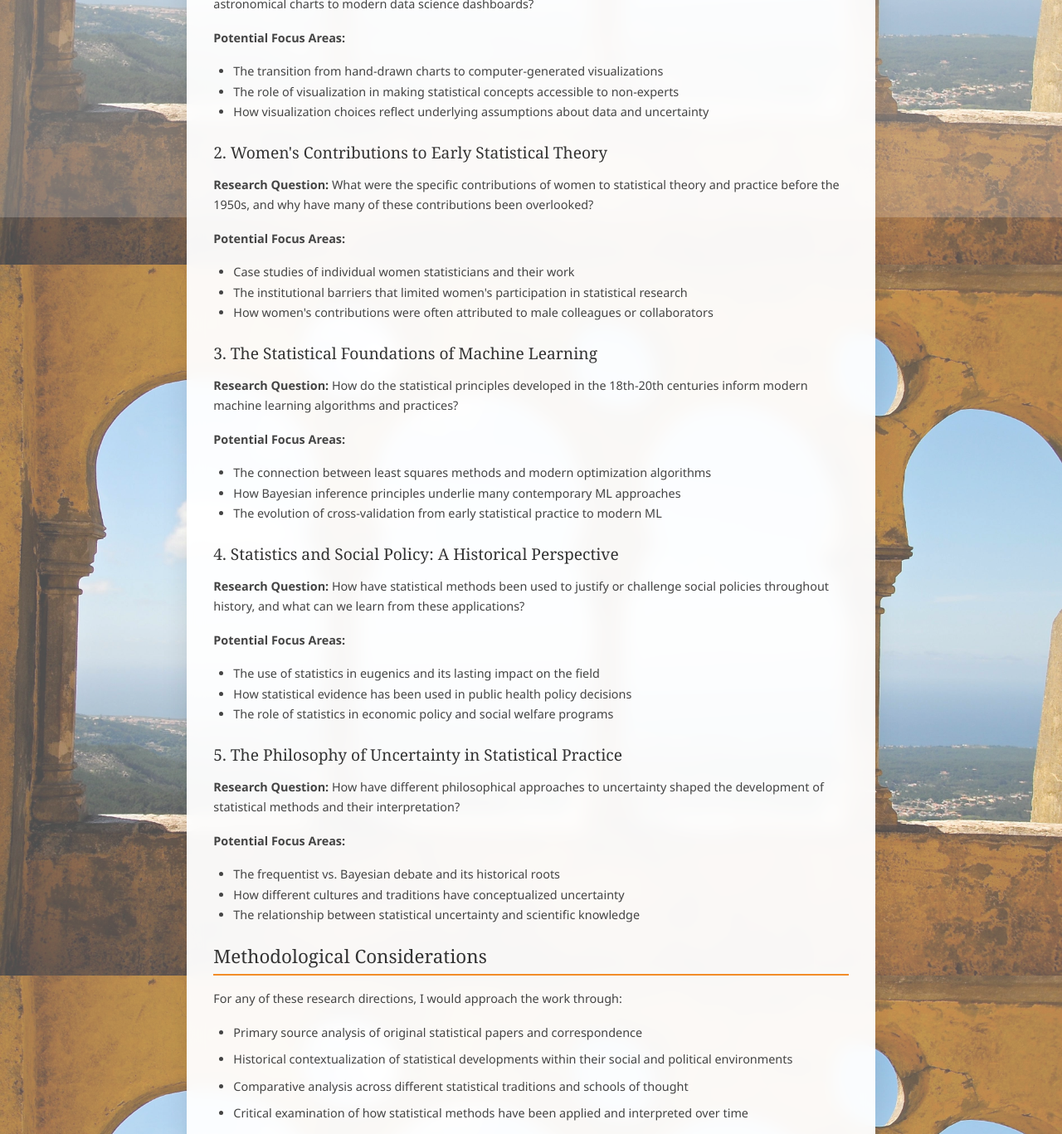
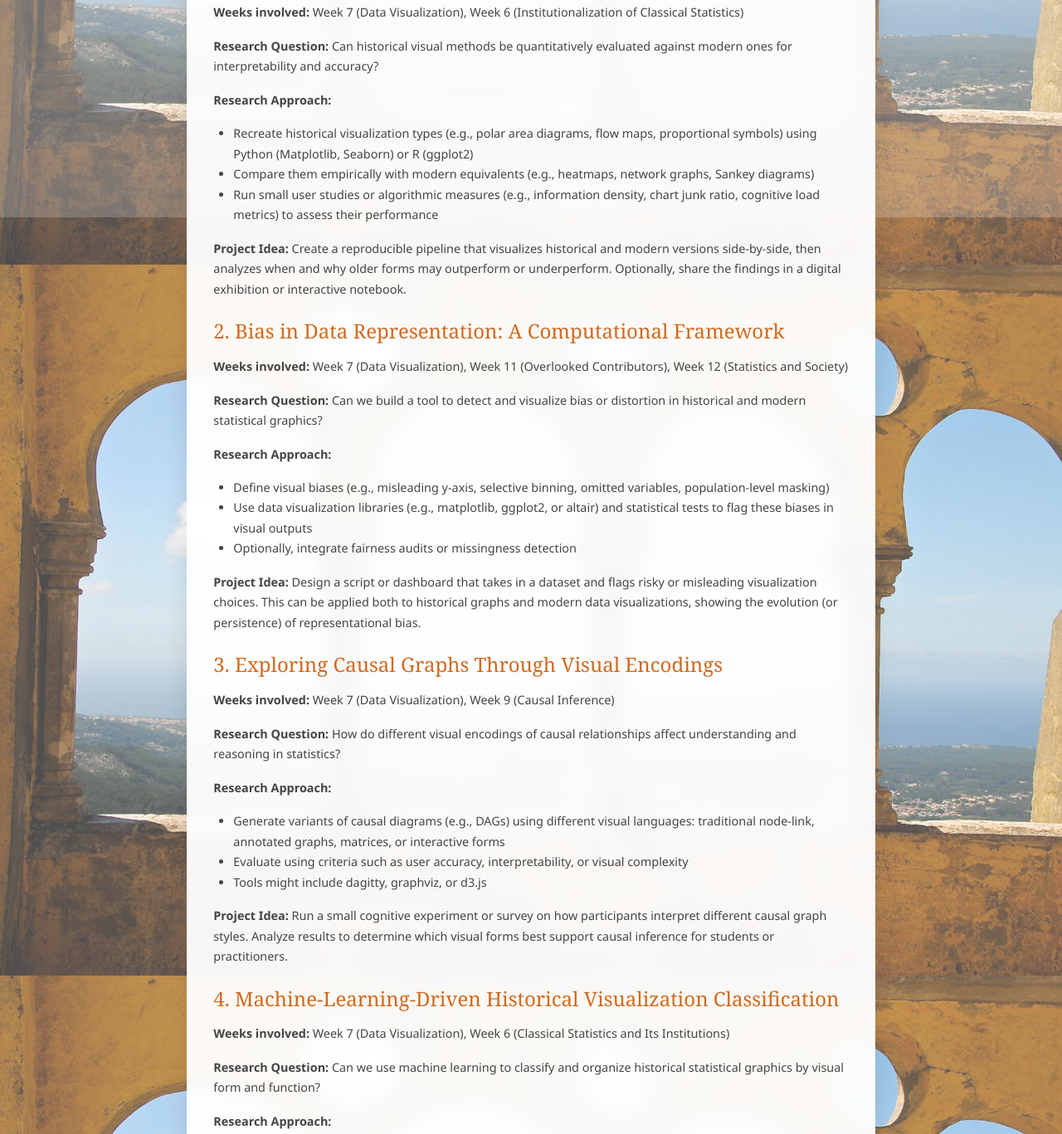
Before and after one commit to ohyykk/History_of_Statistics, a plain HTML site: page paper-ideas.html in a window 1280 px wide. Shown: the part 538-1905 px from the top of the page at 83% size. Drawn offline with nearby package versions, Linux system fonts and the light colour scheme.

Commit message:
paper idea finalized

```diff
--- a/paper-ideas.html
+++ b/paper-ideas.html
@@ -67,78 +67,87 @@
                     </p>
 
                     <div class="idea-section mb-4">
-                        <h4 style="font-size: 1.2rem; font-family: 'Georgia', serif; color: #333; margin-bottom: 1rem;">1. The Evolution of Statistical Visualization</h4>
+                        <h4 style="font-size: 1.5rem; font-family: 'Georgia', serif; color: #D2691E; margin-bottom: 1rem;">1. Reviving and Evaluating Historical Visualizations with Modern Tools</h4>
                         <p style="font-size: 0.9rem; font-family: 'Segoe UI', Tahoma, Geneva, Verdana, sans-serif; line-height: 1.7; color: #444; margin-bottom: 1rem;">
-                            <strong>Research Question:</strong> How have the methods and purposes of statistical visualization evolved from the early astronomical charts to modern data science dashboards?
+                            <strong>Weeks involved:</strong> Week 7 (Data Visualization), Week 6 (Institutionalization of Classical Statistics)
                         </p>
                         <p style="font-size: 0.9rem; font-family: 'Segoe UI', Tahoma, Geneva, Verdana, sans-serif; line-height: 1.7; color: #444; margin-bottom: 1rem;">
-                            <strong>Potential Focus Areas:</strong>
+                            <strong>Research Question:</strong> Can historical visual methods be quantitatively evaluated against modern ones for interpretability and accuracy?
+                        </p>
+                        <p style="font-size: 0.9rem; font-family: 'Segoe UI', Tahoma, Geneva, Verdana, sans-serif; line-height: 1.7; color: #444; margin-bottom: 1rem;">
+                            <strong>Research Approach:</strong>
                         </p>
                         <ul style="font-size: 0.9rem; font-family: 'Segoe UI', Tahoma, Geneva, Verdana, sans-serif; line-height: 1.7; color: #444; padding-left: 1.5rem; margin-bottom: 1rem;">
-                            <li>The transition from hand-drawn charts to computer-generated visualizations</li>
-                            <li>The role of visualization in making statistical concepts accessible to non-experts</li>
-                            <li>How visualization choices reflect underlying assumptions about data and uncertainty</li>
+                            <li>Recreate historical visualization types (e.g., polar area diagrams, flow maps, proportional symbols) using Python (Matplotlib, Seaborn) or R (ggplot2)</li>
+                            <li>Compare them empirically with modern equivalents (e.g., heatmaps, network graphs, Sankey diagrams)</li>
+                            <li>Run small user studies or algorithmic measures (e.g., information density, chart junk ratio, cognitive load metrics) to assess their performance</li>
                         </ul>
+                        <p style="font-size: 0.9rem; font-family: 'Segoe UI', Tahoma, Geneva, Verdana, sans-serif; line-height: 1.7; color: #444; margin-bottom: 1rem;">
+                            <strong>Project Idea:</strong> Create a reproducible pipeline that visualizes historical and modern versions side-by-side, then analyzes when and why older forms may outperform or underperform. Optionally, share the findings in a digital exhibition or interactive notebook.
+                        </p>
                     </div>
 
                     <div class="idea-section mb-4">
-                        <h4 style="font-size: 1.2rem; font-family: 'Georgia', serif; color: #333; margin-bottom: 1rem;">2. Women's Contributions to Early Statistical Theory</h4>
+                        <h4 style="font-size: 1.5rem; font-family: 'Georgia', serif; color: #D2691E; margin-bottom: 1rem;">2. Bias in Data Representation: A Computational Framework</h4>
                         <p style="font-size: 0.9rem; font-family: 'Segoe UI', Tahoma, Geneva, Verdana, sans-serif; line-height: 1.7; color: #444; margin-bottom: 1rem;">
-                            <strong>Research Question:</strong> What were the specific contributions of women to statistical theory and practice before the 1950s, and why have many of these contributions been overlooked?
+                            <strong>Weeks involved:</strong> Week 7 (Data Visualization), Week 11 (Overlooked Contributors), Week 12 (Statistics and Society)
                         </p>
                         <p style="font-size: 0.9rem; font-family: 'Segoe UI', Tahoma, Geneva, Verdana, sans-serif; line-height: 1.7; color: #444; margin-bottom: 1rem;">
-                            <strong>Potential Focus Areas:</strong>
+                            <strong>Research Question:</strong> Can we build a tool to detect and visualize bias or distortion in historical and modern statistical graphics?
+                        </p>
+                        <p style="font-size: 0.9rem; font-family: 'Segoe UI', Tahoma, Geneva, Verdana, sans-serif; line-height: 1.7; color: #444; margin-bottom: 1rem;">
+                            <strong>Research Approach:</strong>
                         </p>
                         <ul style="font-size: 0.9rem; font-family: 'Segoe UI', Tahoma, Geneva, Verdana, sans-serif; line-height: 1.7; color: #444; padding-left: 1.5rem; margin-bottom: 1rem;">
-                            <li>Case studies of individual women statisticians and their work</li>
-                            <li>The institutional barriers that limited women's participation in statistical research</li>
-                            <li>How women's contributions were often attributed to male colleagues or collaborators</li>
+                            <li>Define visual biases (e.g., misleading y-axis, selective binning, omitted variables, population-level masking)</li>
+                            <li>Use data visualization libraries (e.g., matplotlib, ggplot2, or altair) and statistical tests to flag these biases in visual outputs</li>
+                            <li>Optionally, integrate fairness audits or missingness detection</li>
                         </ul>
+                        <p style="font-size: 0.9rem; font-family: 'Segoe UI', Tahoma, Geneva, Verdana, sans-serif; line-height: 1.7; color: #444; margin-bottom: 1rem;">
+                            <strong>Project Idea:</strong> Design a script or dashboard that takes in a dataset and flags risky or misleading visualization choices. This can be applied both to historical graphs and modern data visualizations, showing the evolution (or persistence) of representational bias.
+                        </p>
                     </div>
 
                     <div class="idea-section mb-4">
-                        <h4 style="font-size: 1.2rem; font-family: 'Georgia', serif; color: #333; margin-bottom: 1rem;">3. The Statistical Foundations of Machine Learning</h4>
+                        <h4 style="font-size: 1.5rem; font-family: 'Georgia', serif; color: #D2691E; margin-bottom: 1rem;">3. Exploring Causal Graphs Through Visual Encodings</h4>
                         <p style="font-size: 0.9rem; font-family: 'Segoe UI', Tahoma, Geneva, Verdana, sans-serif; line-height: 1.7; color: #444; margin-bottom: 1rem;">
-                            <strong>Research Question:</strong> How do the statistical principles developed in the 18th-20th centuries inform modern machine learning algorithms and practices?
+                            <strong>Weeks involved:</strong> Week 7 (Data Visualization), Week 9 (Causal Inference)
                         </p>
                         <p style="font-size: 0.9rem; font-family: 'Segoe UI', Tahoma, Geneva, Verdana, sans-serif; line-height: 1.7; color: #444; margin-bottom: 1rem;">
-                            <strong>Potential Focus Areas:</strong>
+                            <strong>Research Question:</strong> How do different visual encodings of causal relationships affect understanding and reasoning in statistics?
+                        </p>
+                        <p style="font-size: 0.9rem; font-family: 'Segoe UI', Tahoma, Geneva, Verdana, sans-serif; line-height: 1.7; color: #444; margin-bottom: 1rem;">
+                            <strong>Research Approach:</strong>
                         </p>
                         <ul style="font-size: 0.9rem; font-family: 'Segoe UI', Tahoma, Geneva, Verdana, sans-serif; line-height: 1.7; color: #444; padding-left: 1.5rem; margin-bottom: 1rem;">
-                            <li>The connection between least squares methods and modern optimization algorithms</li>
-                            <li>How Bayesian inference principles underlie many contemporary ML approaches</li>
-                            <li>The evolution of cross-validation from early statistical practice to modern ML</li>
+                            <li>Generate variants of causal diagrams (e.g., DAGs) using different visual languages: traditional node-link, annotated graphs, matrices, or interactive forms</li>
+                            <li>Evaluate using criteria such as user accuracy, interpretability, or visual complexity</li>
+                            <li>Tools might include dagitty, graphviz, or d3.js</li>
                         </ul>
+                        <p style="font-size: 0.9rem; font-family: 'Segoe UI', Tahoma, Geneva, Verdana, sans-serif; line-height: 1.7; color: #444; margin-bottom: 1rem;">
+                            <strong>Project Idea:</strong> Run a small cognitive experiment or survey on how participants interpret different causal graph styles. Analyze results to determine which visual forms best support causal inference for students or practitioners.
+                        </p>
                     </div>
 
                     <div class="idea-section mb-4">
-                        <h4 style="font-size: 1.2rem; font-family: 'Georgia', serif; color: #333; margin-bottom: 1rem;">4. Statistics and Social Policy: A Historical Perspective</h4>
+                        <h4 style="font-size: 1.5rem; font-family: 'Georgia', serif; color: #D2691E; margin-bottom: 1rem;">4. Machine-Learning-Driven Historical Visualization Classification</h4>
                         <p style="font-size: 0.9rem; font-family: 'Segoe UI', Tahoma, Geneva, Verdana, sans-serif; line-height: 1.7; color: #444; margin-bottom: 1rem;">
-                            <strong>Research Question:</strong> How have statistical methods been used to justify or challenge social policies throughout history, and what can we learn from these applications?
+                            <strong>Weeks involved:</strong> Week 7 (Data Visualization), Week 6 (Classical Statistics and Its Institutions)
                         </p>
                         <p style="font-size: 0.9rem; font-family: 'Segoe UI', Tahoma, Geneva, Verdana, sans-serif; line-height: 1.7; color: #444; margin-bottom: 1rem;">
-                            <strong>Potential Focus Areas:</strong>
+                            <strong>Research Question:</strong> Can we use machine learning to classify and organize historical statistical graphics by visual form and function?
+                        </p>
+                        <p style="font-size: 0.9rem; font-family: 'Segoe UI', Tahoma, Geneva, Verdana, sans-serif; line-height: 1.7; color: #444; margin-bottom: 1rem;">
+                            <strong>Research Approach:</strong>
                         </p>
                         <ul style="font-size: 0.9rem; font-family: 'Segoe UI', Tahoma, Geneva, Verdana, sans-serif; line-height: 1.7; color: #444; padding-left: 1.5rem; margin-bottom: 1rem;">
-                            <li>The use of statistics in eugenics and its lasting impact on the field</li>
-                            <li>How statistical evidence has been used in public health policy decisions</li>
-                            <li>The role of statistics in economic policy and social welfare programs</li>
+                            <li>Collect a digitized set of historical graphics from archives or books (e.g., Friendly and Wainer 2021, Minard collections)</li>
+                            <li>Use image classification (e.g., convolutional neural networks) or clustering to group visualizations by type or purpose</li>
+                            <li>Optionally annotate with metadata: creator, dataset, encoding method, historical context</li>
                         </ul>
-                    </div>
-
-                    <div class="idea-section mb-4">
-                        <h4 style="font-size: 1.2rem; font-family: 'Georgia', serif; color: #333; margin-bottom: 1rem;">5. The Philosophy of Uncertainty in Statistical Practice</h4>
                         <p style="font-size: 0.9rem; font-family: 'Segoe UI', Tahoma, Geneva, Verdana, sans-serif; line-height: 1.7; color: #444; margin-bottom: 1rem;">
-                            <strong>Research Question:</strong> How have different philosophical approaches to uncertainty shaped the development of statistical methods and their interpretation?
+                            <strong>Project Idea:</strong> Build a small visual database or prototype tool that uses machine learning to identify and categorize historical graphics. Could serve as a research aid for digital historians or a teaching tool on the evolution of visual reasoning.
                         </p>
-                        <p style="font-size: 0.9rem; font-family: 'Segoe UI', Tahoma, Geneva, Verdana, sans-serif; line-height: 1.7; color: #444; margin-bottom: 1rem;">
-                            <strong>Potential Focus Areas:</strong>
-                        </p>
-                        <ul style="font-size: 0.9rem; font-family: 'Segoe UI', Tahoma, Geneva, Verdana, sans-serif; line-height: 1.7; color: #444; padding-left: 1.5rem; margin-bottom: 1rem;">
-                            <li>The frequentist vs. Bayesian debate and its historical roots</li>
-                            <li>How different cultures and traditions have conceptualized uncertainty</li>
-                            <li>The relationship between statistical uncertainty and scientific knowledge</li>
-                        </ul>
                     </div>
 
                     <h3 class="mb-3" style="font-size: 1.4rem; font-family: 'Georgia', serif; color: #333; border-bottom: 2px solid #F28C28; padding-bottom: 0.5rem;">Methodological Considerations</h3>
```
